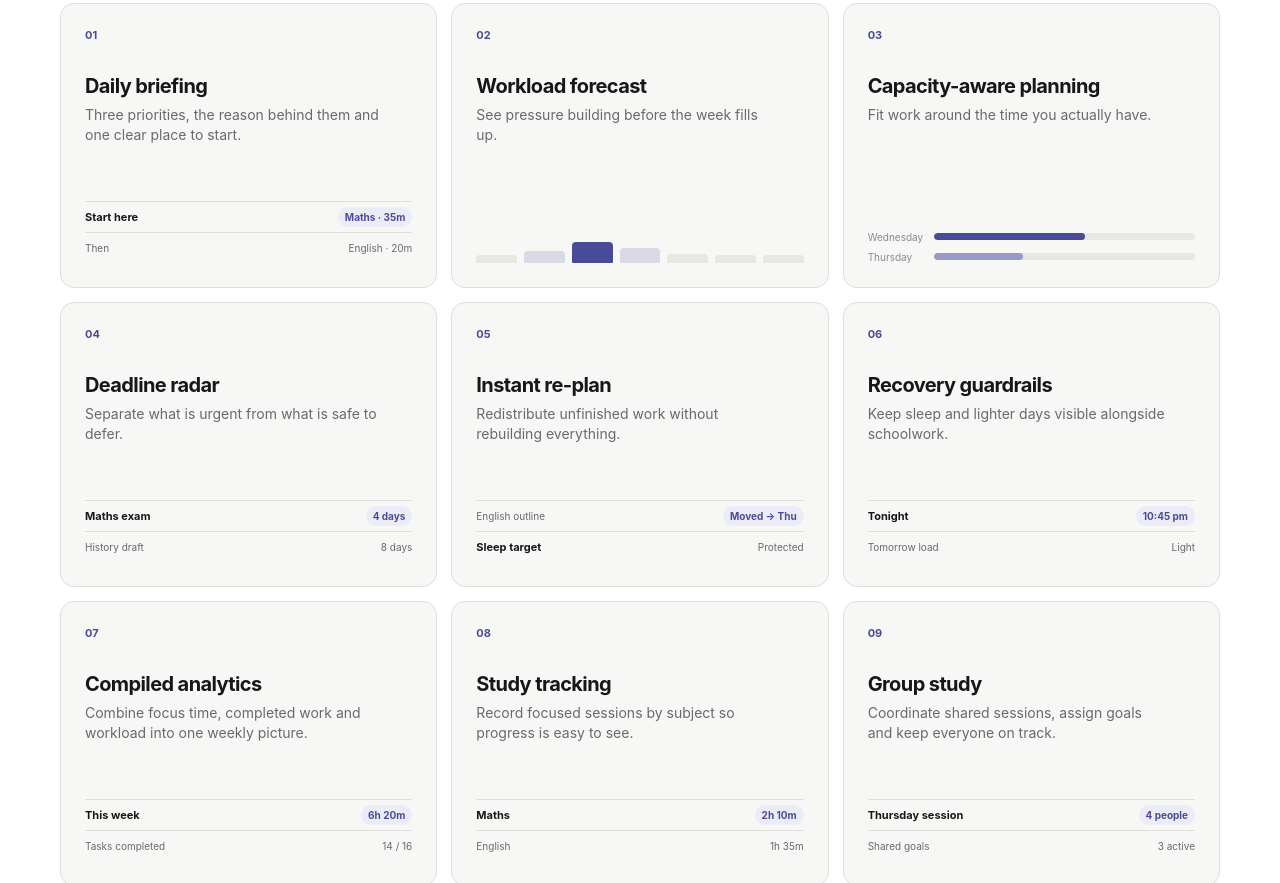
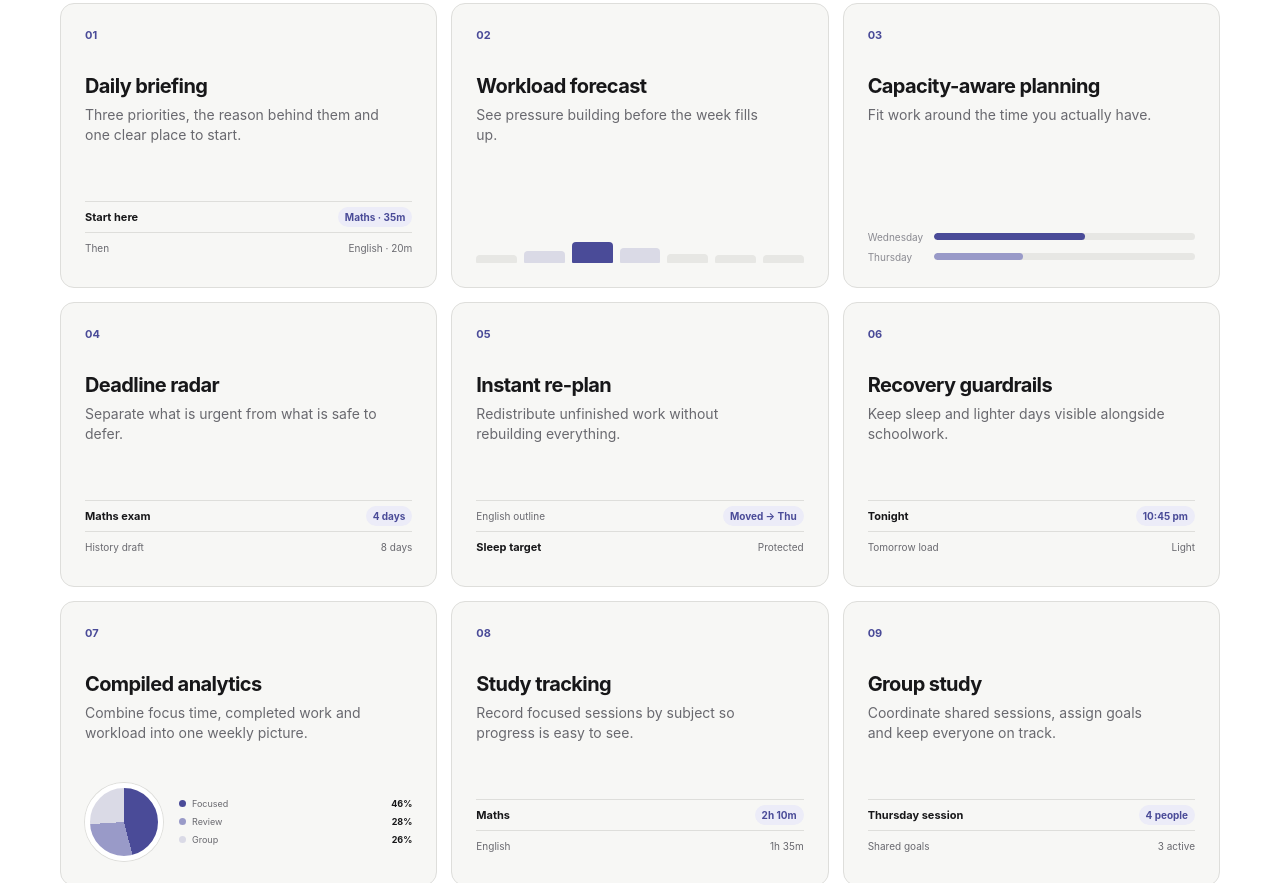
Before and after one commit to Prahm0/Arcadia, a website built with Vite: page arcadia.html in a window 1280 px wide. Shown: the part 1917-2800 px from the top of the page. Built offline with nearby package versions, Linux system fonts and the light colour scheme.

Commit message:
Refresh Arcadia headline and analytics demo

```diff
--- a/arcadia.html
+++ b/arcadia.html
@@ -10,18 +10,18 @@
     <meta property="og:title" content="Arcadia | Adaptive planning for students" />
     <meta
       property="og:description"
-      content="Turn school chaos into a plan that changes when your day does."
+      content="Most students optimise one part of their lives. Arcadia does all three."
     />
     <meta property="og:type" content="website" />
     <meta property="og:url" content="https://arcadia-student-planner.abtinfeizollahi67.chatgpt.site" />
-    <meta property="og:image" content="https://arcadia-student-planner.abtinfeizollahi67.chatgpt.site/og.png" />
+    <meta property="og:image" content="https://arcadia-student-planner.abtinfeizollahi67.chatgpt.site/og-v2.png" />
     <meta name="twitter:card" content="summary_large_image" />
     <meta name="twitter:title" content="Arcadia | Adaptive planning for students" />
     <meta
       name="twitter:description"
-      content="Turn school chaos into a plan that changes when your day does."
+      content="Most students optimise one part of their lives. Arcadia does all three."
     />
-    <meta name="twitter:image" content="https://arcadia-student-planner.abtinfeizollahi67.chatgpt.site/og.png" />
+    <meta name="twitter:image" content="https://arcadia-student-planner.abtinfeizollahi67.chatgpt.site/og-v2.png" />
     <link rel="canonical" href="https://arcadia-student-planner.abtinfeizollahi67.chatgpt.site" />
     <title>Arcadia | Adaptive planning for students</title>
     <style>
@@ -166,7 +166,7 @@
       }
 
       h1 {
-        max-width: 680px;
+        max-width: 820px;
         margin: 0 auto 24px;
         font-size: clamp(49px, 5.7vw, 76px);
         font-weight: 660;
@@ -344,6 +344,21 @@
 
       .micro-row strong { color: var(--ink); font-size: 11px; }
       .micro-pill { padding: 4px 7px; border-radius: 999px; background: var(--accent-soft); color: var(--accent); font-weight: 700; }
+      .analytics-demo { display: grid; grid-template-columns: 78px 1fr; gap: 16px; align-items: center; margin-top: auto; padding-top: 20px; }
+      .analytics-pie {
+        width: 78px;
+        aspect-ratio: 1;
+        border: 5px solid #fff;
+        border-radius: 50%;
+        background: conic-gradient(var(--accent) 0 46%, #999ac8 46% 74%, #dadae6 74% 100%);
+        box-shadow: 0 0 0 1px var(--line);
+      }
+      .analytics-legend { display: grid; gap: 7px; }
+      .analytics-legend-row { display: grid; grid-template-columns: 7px 1fr auto; gap: 6px; align-items: center; color: var(--muted); font-size: 9px; }
+      .analytics-legend-row strong { color: var(--ink); font-size: 9px; }
+      .analytics-dot { width: 7px; height: 7px; border-radius: 50%; background: var(--accent); }
+      .analytics-dot.review { background: #999ac8; }
+      .analytics-dot.group { background: #dadae6; }
       .bars { display: flex; height: 47px; gap: 7px; align-items: end; }
       .bar { flex: 1; min-height: 8px; border-radius: 4px 4px 1px 1px; background: #dadae6; }
       .bar.active { background: var(--accent); }
@@ -542,7 +557,7 @@
       <section class="wrap hero" aria-labelledby="hero-title">
         <div class="hero-content">
           <p class="eyebrow">Adaptive planning for students</p>
-          <h1 id="hero-title">A plan that changes when your day does.</h1>
+          <h1 id="hero-title">Most students optimise one part of their lives. Arcadia does all three.</h1>
           <p class="hero-copy">
             Arcadia balances deadlines, available time, training and sleep—then shows what to do now and what can wait.
           </p>
@@ -677,9 +692,13 @@
               <span class="feature-number">07</span>
               <h3>Compiled analytics</h3>
               <p>Combine focus time, completed work and workload into one weekly picture.</p>
-              <div class="micro-ui">
-                <div class="micro-row"><strong>This week</strong><span class="micro-pill">6h 20m</span></div>
-                <div class="micro-row"><span>Tasks completed</span><span>14 / 16</span></div>
+              <div class="analytics-demo">
+                <div class="analytics-pie" role="img" aria-label="Study time split: 46 percent focused work, 28 percent review, 26 percent group study"></div>
+                <div class="analytics-legend" aria-hidden="true">
+                  <div class="analytics-legend-row"><span class="analytics-dot"></span><span>Focused</span><strong>46%</strong></div>
+                  <div class="analytics-legend-row"><span class="analytics-dot review"></span><span>Review</span><strong>28%</strong></div>
+                  <div class="analytics-legend-row"><span class="analytics-dot group"></span><span>Group</span><strong>26%</strong></div>
+                </div>
               </div>
             </article>
             <article class="feature-card">
--- a/worker/index.js
+++ b/worker/index.js
@@ -1,5 +1,5 @@
 import arcadiaHtml from "../arcadia.html?raw";
-import socialPreview from "../og.png?inline";
+import socialPreview from "../og-v2.png?inline";
 
 const textHeaders = {
   "cache-control": "public, max-age=0, must-revalidate",
@@ -29,7 +29,7 @@ export default {
       return new Response(arcadiaHtml, { headers: textHeaders });
     }
 
-    if (url.pathname === "/og.png") {
+    if (url.pathname === "/og.png" || url.pathname === "/og-v2.png") {
       return new Response(decodeDataUrl(socialPreview), {
         headers: {
           "cache-control": "public, max-age=31536000, immutable",
```
Also changed, not shown: og-v2.png (added).
